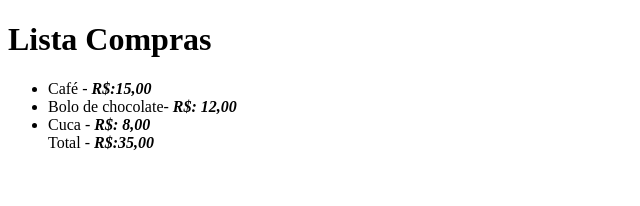
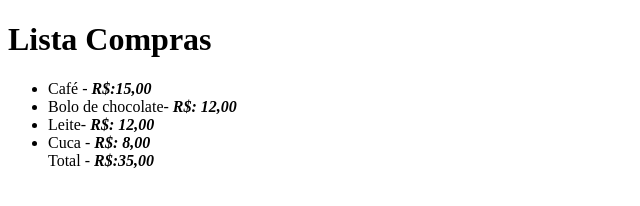
Before and after one commit to LilianeSantana/aula-tabela, a plain HTML site: page index.html in a window 1280 px wide. Shown: the whole page, without its empty margins (0-640 px from the left). Drawn offline with Linux system fonts and the light colour scheme.

Commit message:
adicionado item na lista Leite

```diff
--- a/index.html
+++ b/index.html
@@ -10,6 +10,7 @@
     <ul>
         <li>Café - <strong><em>R$:15,00</em></strong></li>
         <li>Bolo de chocolate- <strong><em>R$: 12,00</em></strong></li>
+        <li>Leite- <strong><em>R$: 12,00</em></strong></li>
         <li>Cuca - <strong><em>R$: 8,00</em></strong></li>
         <li style="list-style-type: none;"> Total - <strong><em>R$:35,00</em></strong> </li>
     </ul>
```
